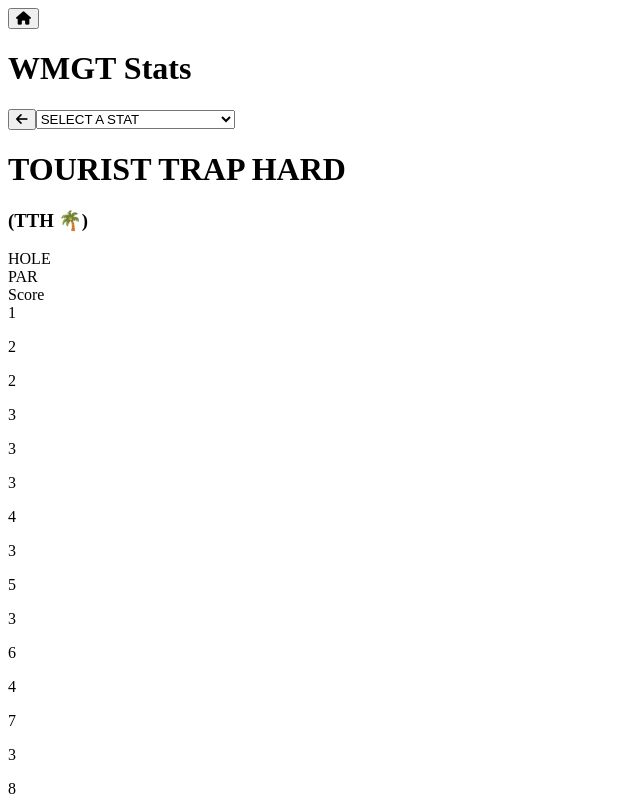
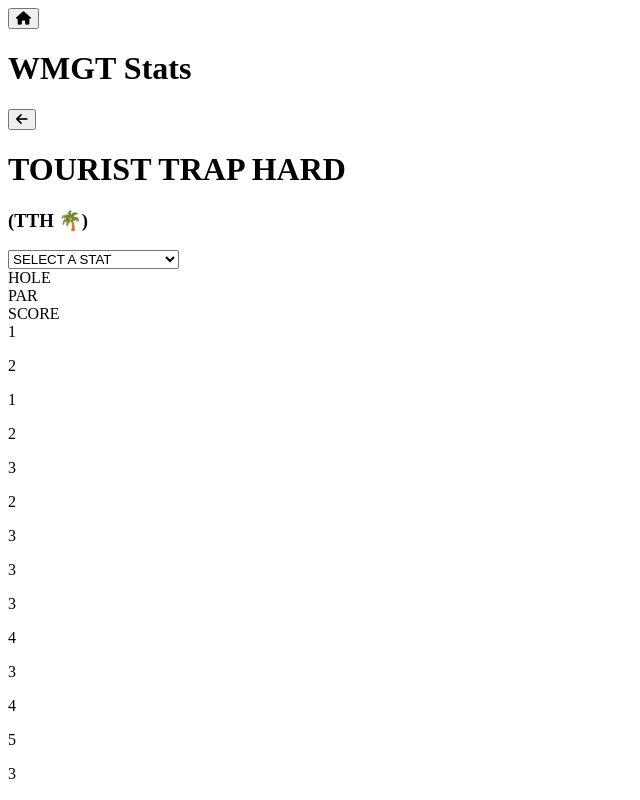
Before and after one commit to seantokuzo/wmgt, a React (Vite) app in the folder client/: page / in a window 1280 px wide. Shown: the top 800 px of the page, without its empty margins (0-640 px from the left). Built offline with nearby package versions, Linux system fonts and the light colour scheme; a web font is replaced by a local one.

Commit message:
building course stats page

```diff
--- a/client/src/components/course/CourseDetails.tsx
+++ b/client/src/components/course/CourseDetails.tsx
@@ -1,67 +1,121 @@
 import { useState } from 'react'
 import { courseData, CourseInterface, CourseAlias } from 'data/course-data/wmgt-course-data'
 import { season7Data as S7_DATA, RoundDataInterface } from 'data/round-data/s7-round-data'
+import CourseStats from './courseStats'
 
 type Props = {
   selectedCourse: CourseAlias
   setSelectedCourse: React.Dispatch<React.SetStateAction<CourseAlias | ''>>
 }
 
+interface StatNames {
+  default: 'SCORE'
+  AT_AVG: 'ALL TIME AVG'
+  AT_TOP10: 'ALL TIME TOP 10 AVG'
+  AT_BEST: 'ALL TIME BEST ROUND'
+  AT_ACES: 'ALL TIME # OF ACES'
+  S7_AVG?: string
+  S7_TOP10?: string
+  S7_BEST?: string
+  S7_ACES?: string
+}
+
+type StatTypes =
+  | 'default'
+  | 'AT_AVG'
+  | 'AT_TOP10'
+  | 'AT_BEST'
+  | 'AT_ACES'
+  | 'S7_AVG'
+  | 'S7_TOP10'
+  | 'S7_BEST'
+  | 'S7_ACES'
+
 const CourseDetails: React.FC<Props> = ({ selectedCourse, setSelectedCourse }) => {
-  const [selectedStat, setSelectedStat] = useState('')
+  const [selectedStat, setSelectedStat] = useState<StatTypes>('default')
   console.log(selectedStat)
-  console.log(selectedCourse)
 
   const course: CourseInterface = courseData.filter((course) => course.alias === selectedCourse)[0]
   const s7Round: RoundDataInterface[] | [] = S7_DATA.filter(
     (round) => round.easyCourse === selectedCourse || round.hardCourse === selectedCourse
   )
 
-  console.log(s7Round)
+  const statTitle: StatNames = {
+    default: 'SCORE',
+    AT_AVG: 'ALL TIME AVG',
+    AT_TOP10: 'ALL TIME TOP 10 AVG',
+    AT_BEST: 'ALL TIME BEST ROUND',
+    AT_ACES: 'ALL TIME # OF ACES'
+  }
+  if (s7Round[0]) {
+    statTitle.S7_AVG = `S7:R${s7Round[0].round} AVG`
+    statTitle.S7_TOP10 = `S7:R${s7Round[0].round} TOP 10 AVG`
+    statTitle.S7_BEST = `S7:R${s7Round[0].round} BEST SCORE`
+    statTitle.S7_ACES = `S7:R${s7Round[0].round} # OF ACES`
+  }
 
   return (
     <div
       className="w-4/5 md:w-auto
         md:absolute md:top-1/2 md:left-1/2
-        md:translate-x-[-50%] md:translate-y-[-50%] mb-4 md:mb-0 font-scorecard"
+        md:translate-x-[-50%] md:translate-y-[-50%] mb-4 md:mb-0 font-scoretext"
     >
       <div
         className="relative w-full px-7 md:px-5 py-6 md:py-3
       flex flex-col justify-center items-center
       bg-[#f8ff71] text-[#38280e]"
       >
+        {/* ***** TOP OF SCORECARD DIV ***** */}
+        <div className="w-full flex flex-col md:flex-row md:justify-between items-center">
+          <div className="w-full md:w-1/3">
             <button
-          className="absolute top-1 left-1 p-2
+              className="p-2 text-xl
               flex justify-center hover:shadow-lg hover:scale-105
-          border-2 border-[#38280e] rounded-[50%]"
+              border-2 border-[#38280e] rounded-[100%]"
               onClick={() => setSelectedCourse('')}
             >
               <i className="fa-solid fa-arrow-left"></i>
             </button>
+          </div>
+          <div
+            className="w-full md:w-1/3 mt-3 md:mt-0
+              flex flex-col justify-center items-center"
+          >
+            <h1 className="text-2xl font-semibold">{`${course.course.toUpperCase()} ${course.difficulty.toUpperCase()}`}</h1>
+            <h3>
+              ({course.alias} {course.courseMoji})
+            </h3>
+          </div>
+          <div className="w-full md:w-1/3 flex justify-end mt-3 md:mt-0">
             <select
               id="course-stats-selector"
-          className="absolute top-1 right-1
-                w-full md:w-fit bg-[#38280e] border border-gray-300 text-gray-900 text-sm
+              className="w-full md:w-fit bg-[#38280e] border border-gray-300 text-gray-900 text-sm
             rounded-lg
             focus:ring-blue-500 focus:border-blue-500 block p-2.5
             dark:bg-gray-700 dark:border-gray-600 dark:text-white
             dark:focus:ring-blue-500 dark:focus:border-blue-500"
-          onChange={(e) => setSelectedStat(e.target.value)}
+              onChange={(e) => setSelectedStat(e.target.value as StatTypes)}
             >
               <option value="default">SELECT A STAT</option>
-          {s7Round[0] && <option value="S7_AVG">{`S7 - R${s7Round[0].round} AVG SCORE`}</option>}
               {s7Round[0] && (
-            <option value="S7_TOP10">{`S7 - R${s7Round[0].round} TOP 10 AVG SCORE`}</option>
+                <option value="S7_AVG">{`S7 - R${s7Round[0].round} AVG SCORE`}</option>
               )}
-          {s7Round[0] && <option value="S7_BEST">{`S7 - R${s7Round[0].round} BEST SCORE`}</option>}
-          <option value="AllTime">ALL TIME AVG</option>
-          <option value="AllTime">ALL TIME TOP 10 AVG</option>
-          <option value="AllTime">ALL TIME BEST SCORE</option>
+              {s7Round[0] && (
+                <option value="S7_TOP10">{`S7 - R${s7Round[0].round} TOP 10 AVG`}</option>
+              )}
+              {s7Round[0] && (
+                <option value="S7_BEST">{`S7 - R${s7Round[0].round} BEST SCORE`}</option>
+              )}
+              {s7Round[0] && (
+                <option value="S7_ACES">{`S7 - R${s7Round[0].round} # OF ACES`}</option>
+              )}
+              <option value="AT_AVG">ALL TIME AVG</option>
+              <option value="AT_TOP10">ALL TIME TOP 10 AVG</option>
+              <option value="AT_BEST">ALL TIME BEST SCORE</option>
+              <option value="AT_ACES">ALL TIME # OF ACES</option>
             </select>
-        <h1 className="text-2xl font-semibold">{`${course.course.toUpperCase()} ${course.difficulty.toUpperCase()}`}</h1>
-        <h3>
-          ({course.alias} {course.courseMoji})
-        </h3>
+          </div>
+        </div>
         <div
           className="w-full md:w-auto px-0 md:px-6 py-4 rounded-md
           mt-4
@@ -70,31 +124,55 @@
         >
           <div className="w-3/4 md:w-auto flex flex-col md:flex-row justify-center items-center">
             <div
-              className="w-full flex flex-row justify-between items-baseline
-                md:flex-col md:justify-start md:items-end mr-0 md:mr-2"
+              className="w-full py-4 md:py-0
+              flex flex-row justify-between items-baseline
+              md:flex-col md:justify-center md:items-end mr-0 md:mr-2"
             >
-              <div className="h-auto py-4 text-base md:flex md:items-center md:h-4 md:my-1">
+              <div className="text-base md:flex md:justify-center md:items-center h-auto md:h-4 md:py-4">
                 HOLE
               </div>
-              <div className="text-sm ml-2 md:ml-0">PAR</div>
-              <div className="py-0 md:py-2 text-base ml-2 md:ml-0">Score</div>
-              <div className="flex justify-center items-center w-1/3 md:w-auto"></div>
+              <div className="text-sm mt-0 md:mt-1">PAR</div>
+              <div
+                className="text-base text-center w-min md:w-max h-auto md:h-10
+                mt-0 md:mt-1
+                md:flex md:items-center"
+              >
+                {statTitle[selectedStat]}
+              </div>
+              {/* <div className="flex justify-center items-center w-1/3 md:w-auto"></div> */}
             </div>
             {course.parByHole.map((par, i) => (
               <div
-                className="w-full px-1 flex flex-row justify-between md:flex-col md:justify-center items-center"
+                className="w-full px-1 font-scorenum
+                flex flex-row justify-between items-center
+                md:flex-col md:justify-center
+                my-1 md:my-0"
                 key={`${course.alias}${i + 1}`}
               >
                 <div
                   className="w-4 h-4 p-4 my-1
                 flex flex-col justify-center items-center
                 border-2 border-[#f8ff71] rounded-[100%]
-                text-lg"
+                text-lg font-scorenum"
                 >
                   {i + 1}
                 </div>
                 <p className="text-sm md:ml-0 text-center">{par}</p>
-                <div className="p-5 bg-[#f8ff71] rounded-md"></div>
+                <div
+                  className="w-12 h-12 bg-[#f8ff71]
+                  flex justify-center items-center
+                  rounded-md"
+                >
+                  <p className="text-2xl font-bold text-[#38280e]">
+                    {
+                      CourseStats.getCourseAveragesPerRound(
+                        7,
+                        5,
+                        courseData.filter((course) => course.alias === selectedCourse)[0].parByHole
+                      )[i]
+                    }
+                  </p>
+                </div>
               </div>
             ))}
           </div>
--- a/client/src/components/course/courseStats.ts
+++ b/client/src/components/course/courseStats.ts
@@ -1,5 +1,6 @@
 export default abstract class CourseStats {
-  static getCourseAveragesPerRound(season: number, round: number) {
+  static getCourseAveragesPerRound(season: number, round: number, coursePars: number[]): number[] {
     console.log('S' + season + 'R' + round)
+    return [1, 2, 3, 4, 5, 4, 3, 2, 4, 1, 2, 3, 4, 5, 4, 3, 2, 4]
   }
 }
```
Lines whose indentation alone changed are shown as unchanged.
